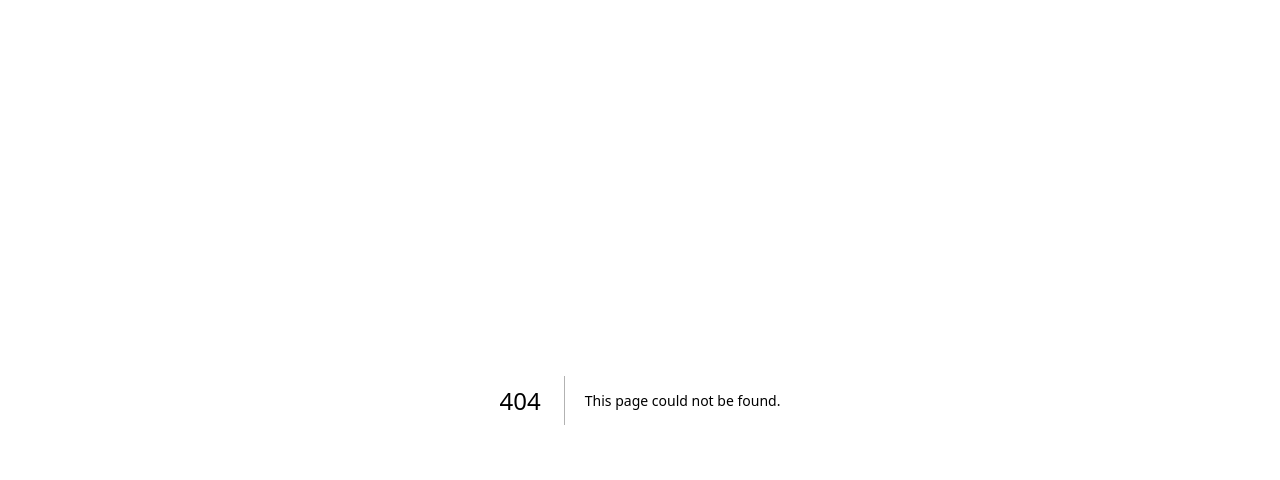
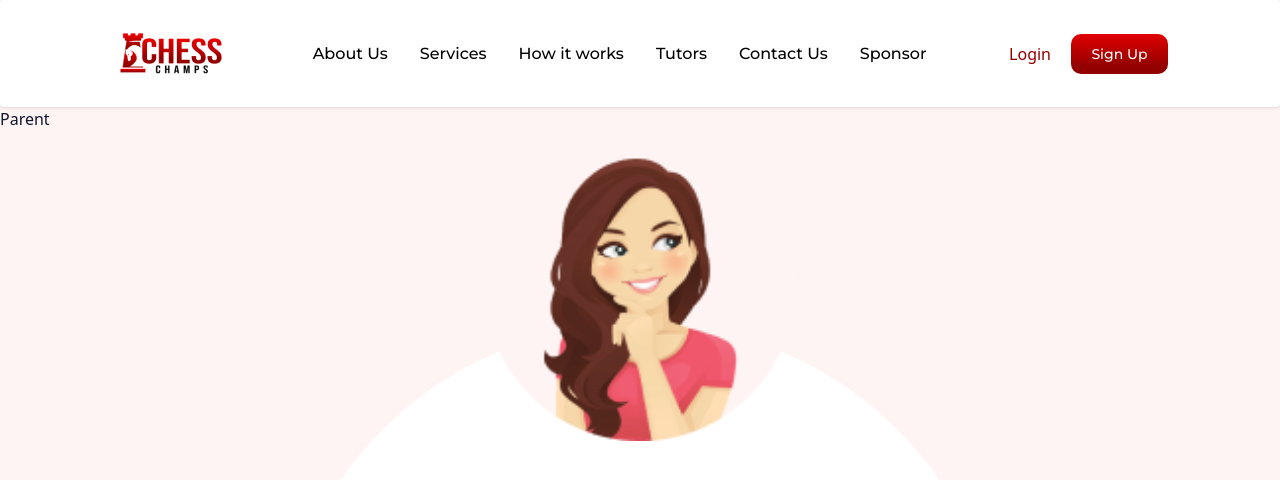
Before and after one commit to CelestinaUwajeh/chess-champ-fe, a Next.js app: page /signup/parent in a window 1280 px wide. Before the commit this address had no page. Shown: the top 480 px of the page. Built offline with nearby package versions, Linux system fonts and the light colour scheme.

Commit message:
Auth components created

```diff
--- /dev/null
+++ b/app/(auth)/signup/parent/page.tsx
@@ -0,0 +1,5 @@
+const Parent = () => {
+  return <div>Parent</div>;
+};
+
+export default Parent;
--- /dev/null
+++ b/app/(auth)/signup/student/page.tsx
@@ -0,0 +1,7 @@
+import React from "react";
+
+const Student = () => {
+  return <div>Student</div>;
+};
+
+export default Student;
--- /dev/null
+++ b/app/(auth)/signup/tutor/page.tsx
@@ -0,0 +1,7 @@
+import React from "react";
+
+const Tutor = () => {
+  return <div>Tutor</div>;
+};
+
+export default Tutor;
```
